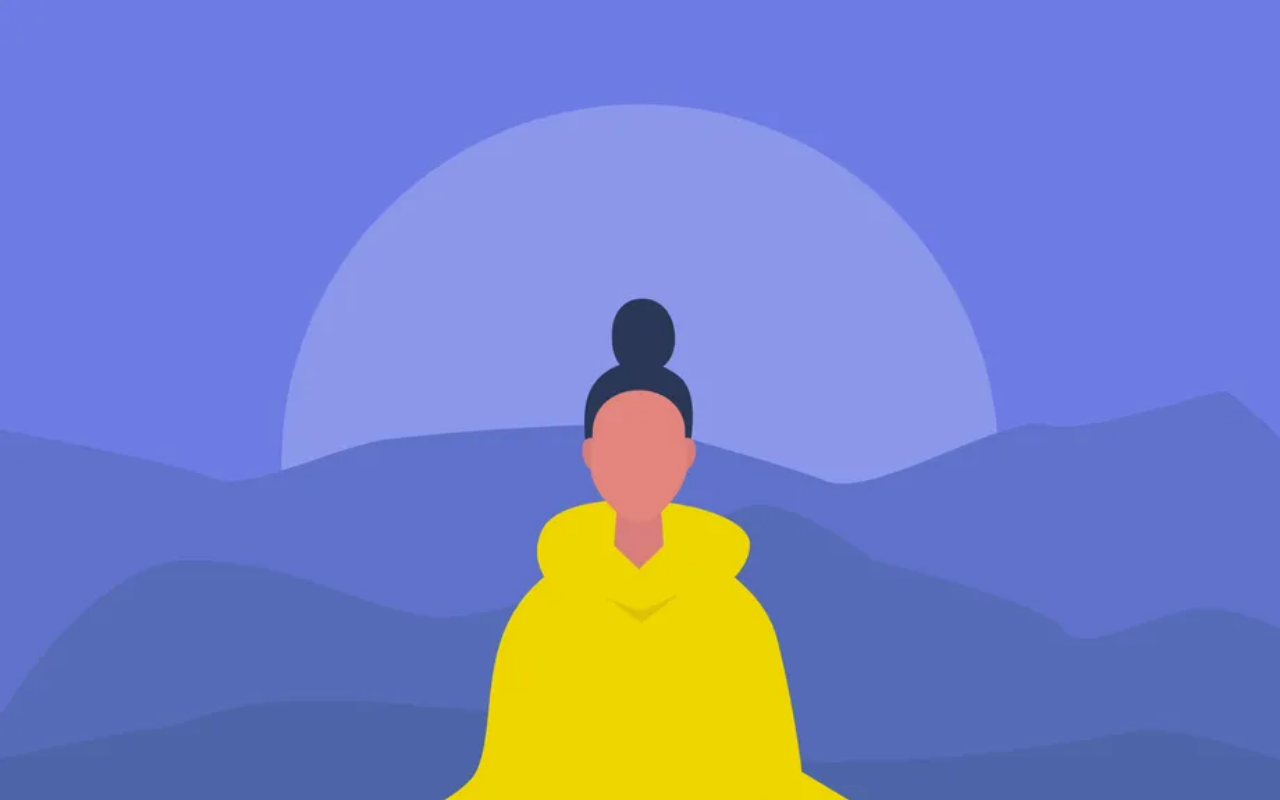
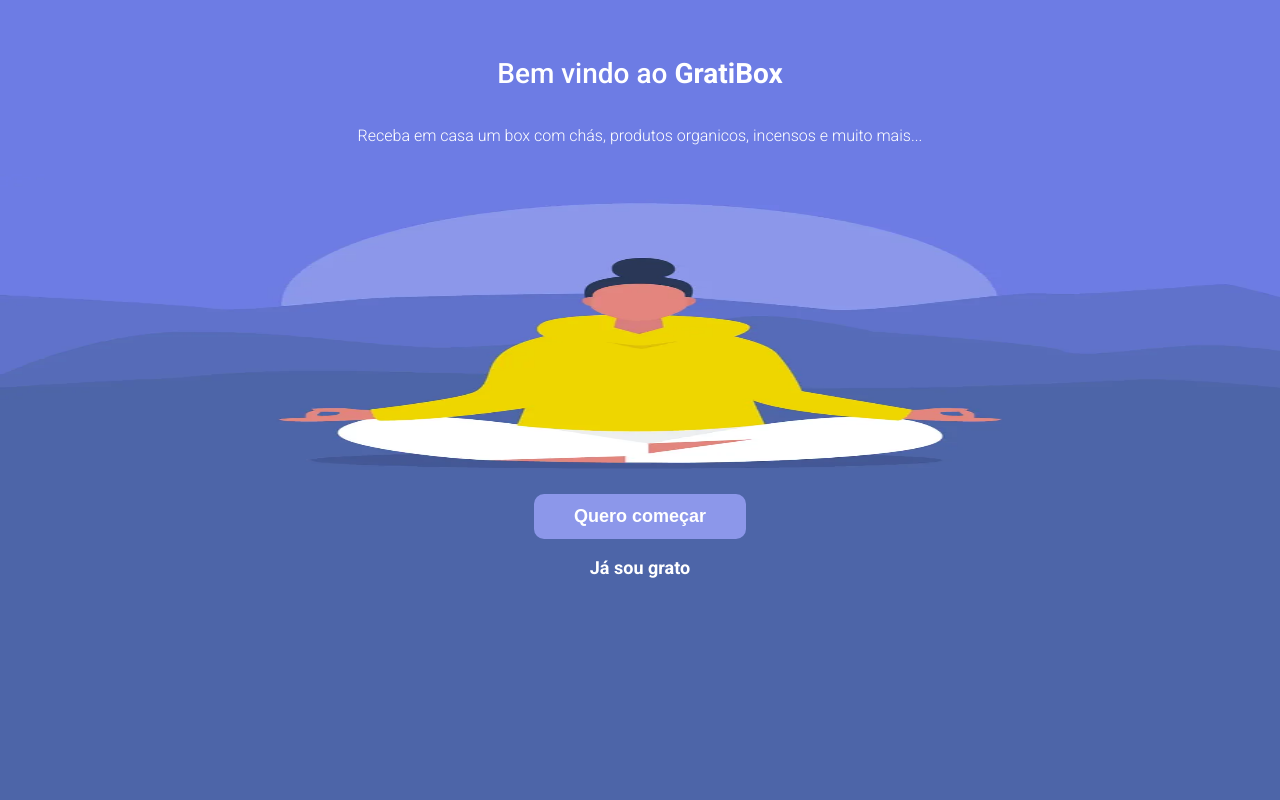
Before and after one commit to andeaquino/gratibox-front, a React (Create React App) app: page / in a window 1280 px wide. Shown: the top 800 px of the page. Built offline with nearby package versions, Linux system fonts and the light colour scheme.

Commit message:
created layout of home page

```diff
--- a/src/pages/Home/Home.js
+++ b/src/pages/Home/Home.js
@@ -1,17 +1,83 @@
 import homeimg from "../../assets/home.webp";
 import styled from "styled-components";
+import { Link } from "react-router-dom";
 
 export default function Home() {
   return (
     <HomeContainer>
-      <img src={homeimg} />
+      <h1>
+        Bem vindo ao <bold>GratiBox</bold>
+      </h1>
+      <h2>
+        Receba em casa um box com chás, produtos organicos, incensos e muito
+        mais...
+      </h2>
+      <img src={homeimg} alt={"Home"} />
+      <footer>
+        <Link to="/cadastro">
+          <button>Quero começar</button>
+        </Link>
+        <Link to="/login">Já sou grato</Link>
+      </footer>
     </HomeContainer>
   );
 }
 
 const HomeContainer = styled.div`
+  height: 100vh;
+  display: flex;
+  flex-direction: column;
+  justify-content: center;
+  align-items: center;
+  font-family: "Roboto", sans-serif;
+
+  h1 {
+    font-size: 28px;
+    color: #ffffff;
+    font-weight: 500;
+    margin-bottom: 40px;
+    padding-top: 60px;
+    text-align: center;
+    font-weight: 500;
+  }
+
+  h2 {
+    text-align: center;
+    padding: 0 80px 30px;
+    font-weight: 300;
+    color: #ffffff;
+  }
+
   img {
+    height: 360px;
+    width: 100vw;
+  }
+
+  footer {
+    height: 100%;
     width: 100%;
-    object-fit: cover;
+    background-color: #4d65a8;
+    display: flex;
+    flex-direction: column;
+    align-items: center;
+    margin-top: -40px;
+
+    button {
+      background-color: #8c97ea;
+      width: 100%;
+      height: 45px;
+      border-radius: 10px;
+      padding: 0 40px;
+      font-weight: 700;
+      color: #ffffff;
+      font-size: 18px;
+      margin-bottom: 20px;
+    }
+
+    a {
+      font-weight: 700;
+      color: #ffffff;
+      font-size: 18px;
+    }
   }
 `;
```
